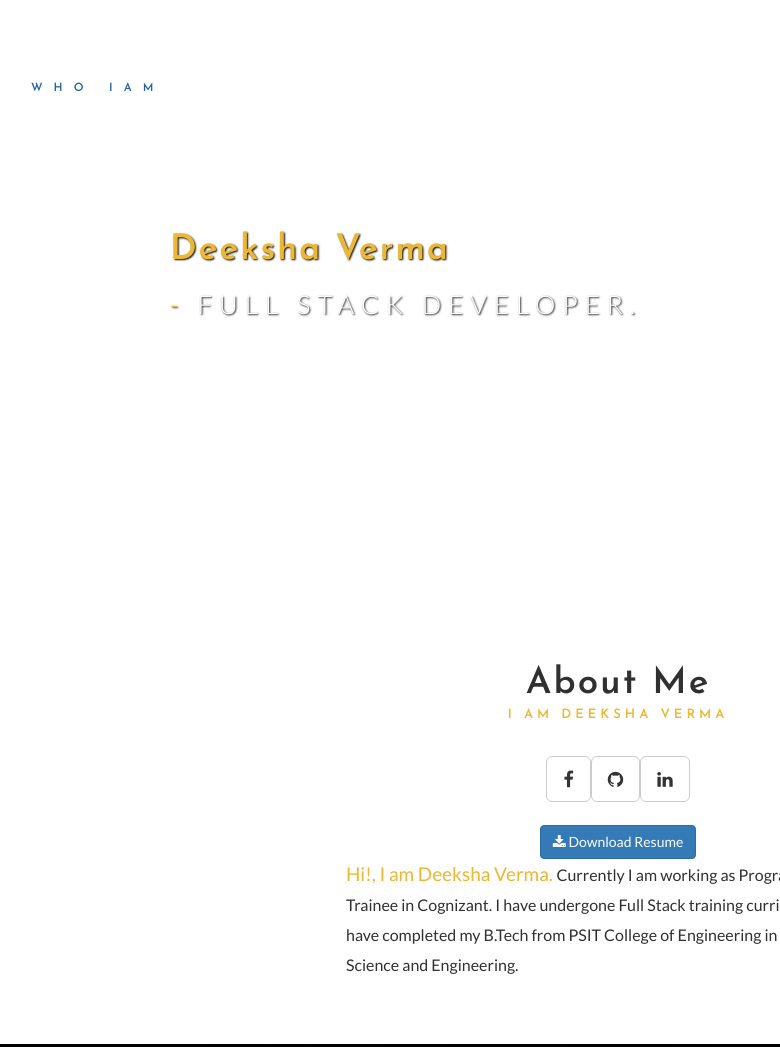
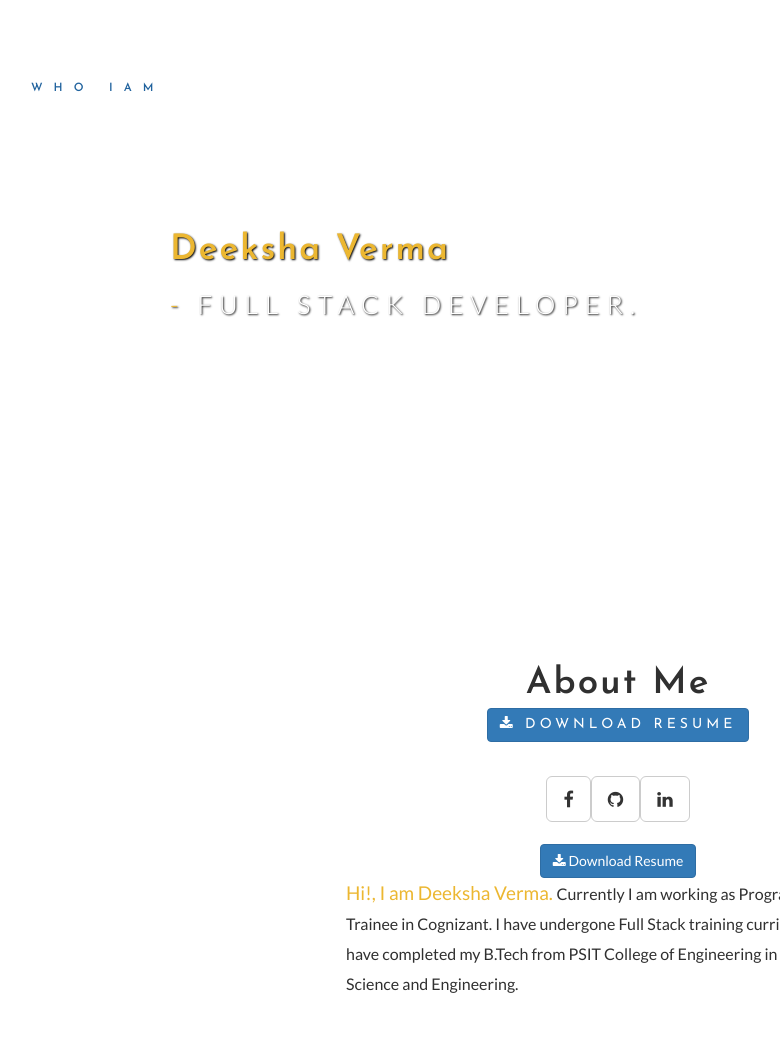
Before and after one commit to DeekshaVerma5497/DeekshaVerma5497.github.io, a plain HTML site: page index.html in a window 1280 px wide. Shown: the top 1047 px of the page, without its empty margins (22-802 px from the left). Drawn offline with Linux system fonts and the light colour scheme.

Commit message:
Update index.html

```diff
--- a/index.html
+++ b/index.html
@@ -71,7 +71,8 @@ Smartphone Compatible web template, free webdesigns for Nokia, Samsung, LG, Sony
 <div class="about" id="about">
 	<div class="col-md-3"></div>
 	<div class="col-md-6 person-info-agileits-w3layouts">
-		<h3 class="w3_head w3_head1">About Me <span>I am Deeksha Verma</span></h3>
+		<h3 class="w3_head w3_head1">About Me <span><p class="text-center"><a class="btn btn-primary" href="deeksha-verma.pdf" download><i class="fa fa-download"></i> Download Resume</a></p>
+		<p></span></h3>
           <div align="center" class="button-container"><a class="btn btn-default btn-round btn-lg btn-icon" href="https://www.facebook.com/deeksha5verma" rel="tooltip" title="Facebook Profile"><i class="fa fa-facebook"></i></a><a class="btn btn-default btn-round btn-lg btn-icon" href="https://github.com/DeekshaVerma5497" rel="tooltip" title="Github Profile link"><i class="fa fa-github"></i></a><a class="btn btn-default btn-round btn-lg btn-icon" href="https://www.linkedin.com/in/deeksha-verma-295833117/" rel="tooltip" title="Linkedin Profile Link"><i class="fa fa-linkedin"></i></a></div>
 <br>
 		 <p class="text-center"><a class="btn btn-primary" href="deeksha-verma.pdf" download><i class="fa fa-download"></i> Download Resume</a></p>
```
